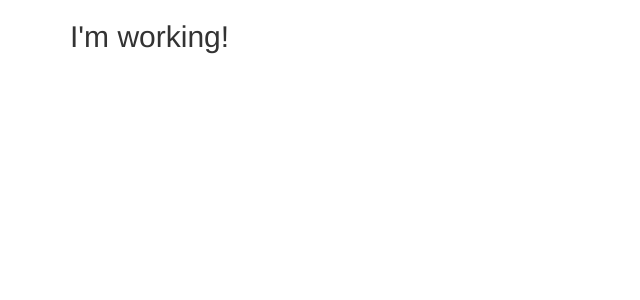
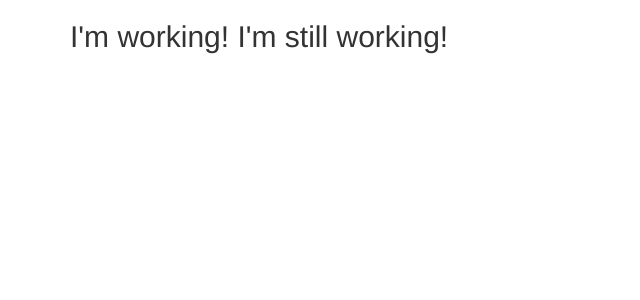
Before and after one commit to trainerkim20/FullStackProjs, an Angular app in the folder recipebook/: page / in a window 1280 px wide. Shown: the top 300 px of the page, without its empty margins (0-640 px from the left). Built offline with nearby package versions, Linux system fonts and the light colour scheme.

Commit message:
big changes for tests bt still nothing is changing

```diff
--- a/recipebook/src/app/app.component.html
+++ b/recipebook/src/app/app.component.html
@@ -1,8 +1,8 @@
-<app-header></app-header>
+
 <div class="container">
   <div class="row">
     <div class="col-md-12">
-      <h2>I'm working!</h2>
+      <h2>I'm working! I'm still working!</h2>
     </div>
   </div>
 </div>
```
